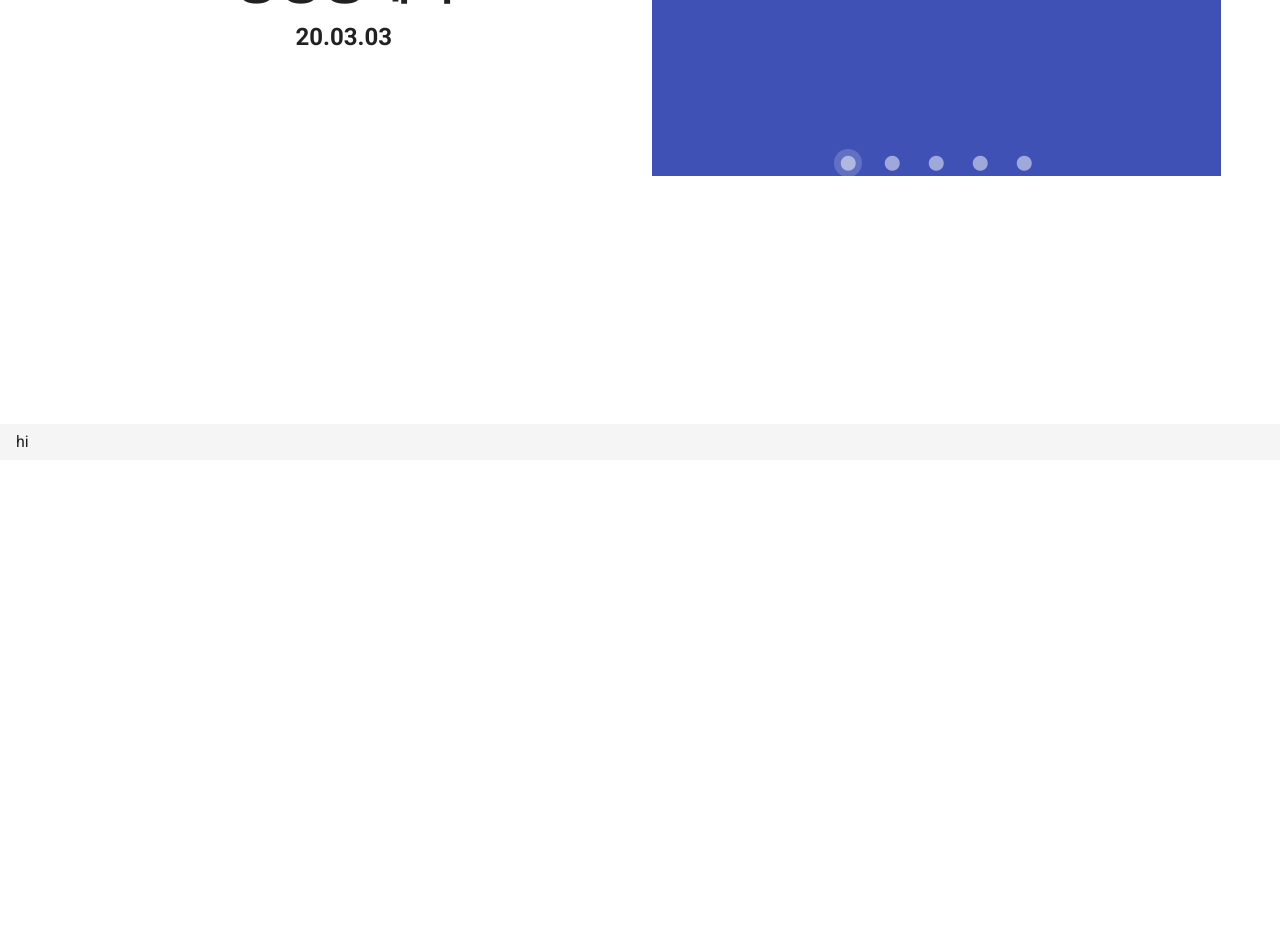
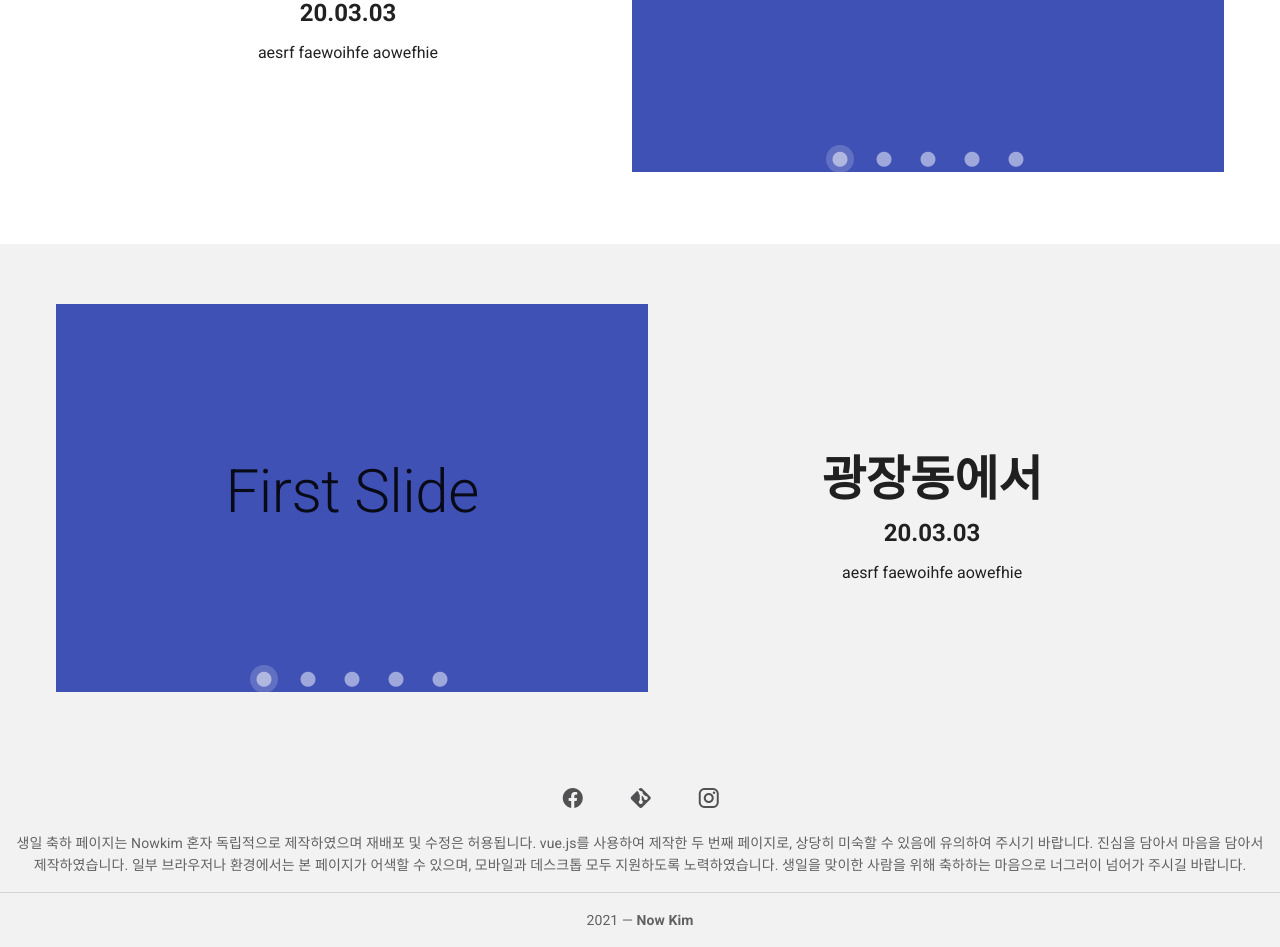
Before and after one commit to itsnowkim/HappyBirthday, a Vue app: page /photo in a window 1280 px wide. Shown: the part 340-1287 px from the top of the page. Before the commit the page ends 800 px from the top, so only its background shows below. Built offline with nearby package versions, Linux system fonts and the light colour scheme.

Commit message:
footer 완성 / 메인페이지 완성 / gift페이지 첫 블럭 완성

```diff
--- a/public/index.html
+++ b/public/index.html
@@ -13,6 +13,7 @@
     <style type="text/css">
       a{text-decoration: none;}
     </style>
+    <!--a tag 밑줄 제거-->
   </head>
   <body>
     <noscript>
--- a/src/App.vue
+++ b/src/App.vue
@@ -42,8 +42,39 @@
     <router-view></router-view>
     </v-main>
 
-    <v-footer app absolute>
-      hi
+    <v-footer
+      padless
+    >
+      <v-card
+        flat
+        tile
+        class="lighten-1 text-center"
+        color="#f2f2f2"
+      >
+        <v-card-text>
+          <v-btn
+            v-for="icon in icons"
+            :key="icon"
+            class="mx-4"
+            icon
+          >
+          <a :href="icon.link" style="color: #515154">
+            <v-icon size="24px">
+              {{ icon.img }}
+            </v-icon></a>
+          </v-btn>
+        </v-card-text>
+
+        <v-card-text class="pt-0">
+          생일 축하 페이지는 Nowkim 혼자 독립적으로 제작하였으며 재배포 및 수정은 허용됩니다. vue.js를 사용하여 제작한 두 번째 페이지로, 상당히 미숙할 수 있음에 유의하여 주시기 바랍니다. 진심을 담아서 마음을 담아서 제작하였습니다. 일부 브라우저나 환경에서는 본 페이지가 어색할 수 있으며, 모바일과 데스크톱 모두 지원하도록 노력하였습니다. 생일을 맞이한 사람을 위해 축하하는 마음으로 너그러이 넘어가 주시길 바랍니다.
+        </v-card-text>
+
+        <v-divider></v-divider>
+
+        <v-card-text>
+          2021 — <strong>Now Kim</strong>
+        </v-card-text>
+      </v-card>
     </v-footer>
   </v-app>
 </template>
@@ -54,7 +85,21 @@ export default {
   data () {
     return {
       drawer: false,
-      group: null
+      group: null,
+      icons: [
+        {
+          img: 'mdi-facebook',
+          link: 'https://www.facebook.com/people/%EA%B9%80%ED%98%84%EC%9E%AC/100014398279125'
+        },
+        {
+          img: 'mdi-git',
+          link: 'https://github.com/itsnowkim'
+        },
+        {
+          img: 'mdi-instagram',
+          link: 'https://www.instagram.com/n0wkim/'
+        }
+      ]
     }
   },
   watch: {
--- a/src/components/HelloWorld.vue
+++ b/src/components/HelloWorld.vue
@@ -19,6 +19,7 @@
     </v-row>
     <v-row justify="center" class="mb-10">
         <v-img
+          class="rounded-xl"
           max-width="1000"
           max-height="588"
           src="../assets/birthdaycake.jpg"
@@ -54,6 +55,7 @@
           </v-row>
           <v-row justify="center">
           <v-img
+          class="rounded-xl"
           max-width="1000"
           max-height="1000"
           src="../assets/photo.png"
@@ -87,6 +89,7 @@
           </v-row>
           <v-row justify="center">
           <v-img
+          class="rounded-xl"
           max-width="1000"
           max-height="1000"
           src="../assets/present.jpg"
@@ -119,6 +122,7 @@
           </v-row>
           <v-row justify="center">
           <v-img
+          class="rounded-xl"
           max-width="1000"
           max-height="1000"
           src="../assets/hbd.png"
--- a/src/views/Gift.vue
+++ b/src/views/Gift.vue
@@ -1,18 +1,27 @@
 <!-- Vue Component -->
 <template>
   <div>
-    <v-sheet>
+    <!--1번째 블럭-->
+    <v-sheet class="d-flex">
       <v-container fluid grid-list-md>
-        <v-layout row wrap>
-          <v-flex xs12 sm6 md4 lg3 xl2>
-            <v-card>first</v-card>
-          </v-flex>
-          <v-flex xs12 sm6 md4 lg3 xl2>
-            <v-card>second</v-card>
-          </v-flex>
+        <v-layout align-center justify-center class="text-center">
+          <div color="white" class="mt-12">
+              <h3 class="headline font-weight-bold mb-3">GIFT</h3>
+              <h1 class="display-2 font-weight-bold mb-3">사랑하는 사람에게 선물을</h1>
+              <v-row justify="center" class="mt-15">
+                <v-img
+                class="rounded-xl"
+                width="1000"
+                src="../assets/presento.png"
+                aspect-ratio="1.7"
+              ></v-img></v-row>
+          </div>
         </v-layout>
       </v-container>
     </v-sheet>
+    <!--1번째 블럭-->
+    <!--2번째 블럭-->
+    <!--2번째 블럭-->
   </div>
 </template>
 
--- a/src/views/Photo.vue
+++ b/src/views/Photo.vue
@@ -1,21 +1,19 @@
+<!-- Vue Component -->
 <template>
-  <v-container>
+  <div>
     <!--1번째 블럭-->
     <v-sheet>
-      <v-row align="center" justify="center" class="text-center mt-10">
-          <v-col xs6 sm6 md4 lg2>
+      <v-container fluid grid-list-md>
+        <v-row class="ma-12">
+        <v-layout align-center justify-center class="text-center">
           <v-sheet color="white" class="mt-12">
               <h1 class="display-2 font-weight-bold mb-3">광장동에서</h1>
               <h3 class="headline font-weight-bold mb-3">20.03.03</h3>
+              <p>{{letter}}</p>
           </v-sheet>
-          </v-col>
-          <v-col xs6 sm6 md4 lg2>
-          <v-carousel
-            cycle
-            height="400"
-            hide-delimiter-background
-            show-arrows-on-hover
-          >
+        </v-layout>
+        <v-layout>
+            <v-carousel cycle height="400px" hide-delimiter-background show-arrows-on-hover>
               <v-carousel-item
                 v-for="(slide, i) in slides"
                 :key="i"
@@ -36,11 +34,50 @@
                 </v-sheet>
               </v-carousel-item>
             </v-carousel>
-          </v-col>
+        </v-layout>
+      </v-row>
+      </v-container>
+    </v-sheet>
+    <!--1번째 블럭-->
+    <!--2번째 블럭-->
+    <v-sheet color="#f2f2f2">
+      <v-container fluid grid-list-md>
+        <v-row class="ma-12">
+        <v-layout>
+            <v-carousel cycle height="400px" hide-delimiter-background show-arrows-on-hover>
+              <v-carousel-item
+                v-for="(slide, i) in slides"
+                :key="i"
+              >
+                <v-sheet
+                  :color="colors[i]"
+                  height="100%"
+                >
+                  <v-row
+                    class="fill-height"
+                    align="center"
+                    justify="center"
+                  >
+                    <div class="display-3">
+                      {{ slide }} Slide
+                    </div>
                   </v-row>
                 </v-sheet>
-  <!--1번째 블럭-->
+              </v-carousel-item>
+            </v-carousel>
+        </v-layout>
+        <v-layout align-center justify-center class="text-center">
+          <v-sheet color="#f2f2f2" class="mt-12">
+              <h1 class="display-2 font-weight-bold mb-3">광장동에서</h1>
+              <h3 class="headline font-weight-bold mb-3">20.03.03</h3>
+              <p>{{letter}}</p>
+          </v-sheet>
+        </v-layout>
+      </v-row>
       </v-container>
+    </v-sheet>
+    <!--2번째 블럭-->
+  </div>
 </template>
 
 <script>
@@ -60,7 +97,20 @@ export default {
         'Third',
         'Fourth',
         'Fifth'
-      ]
+      ],
+      // eslint-disable-next-line quotes
+      letter: `aesrf
+      faewoihfe
+      aowefhie`
+    }
+  },
+  computed: {
+    // eslint-disable-next-line vue/return-in-computed-property
+    height () {
+      switch (this.$vuetify.breakpoint.name) {
+        case 'xs': return 0
+        case 'sm': return 0
+      }
     }
   }
 }
```
Also changed, not shown: src/assets/presento.png (added). Lines whose indentation alone changed are shown as unchanged.
